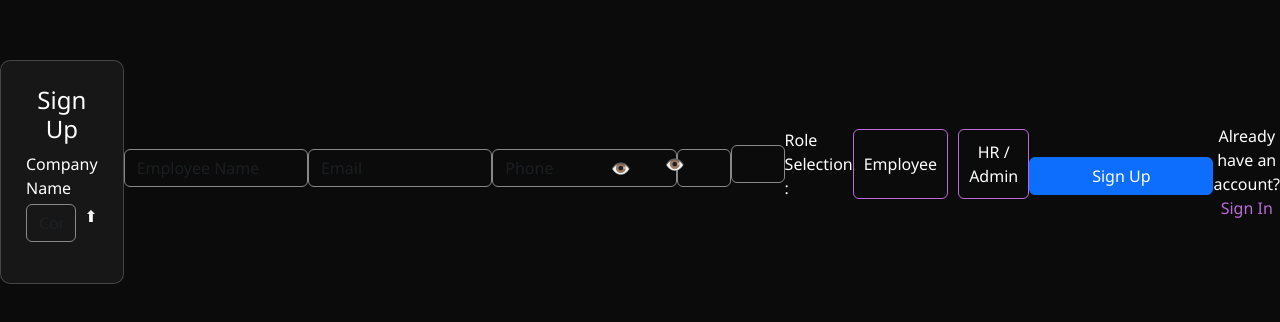
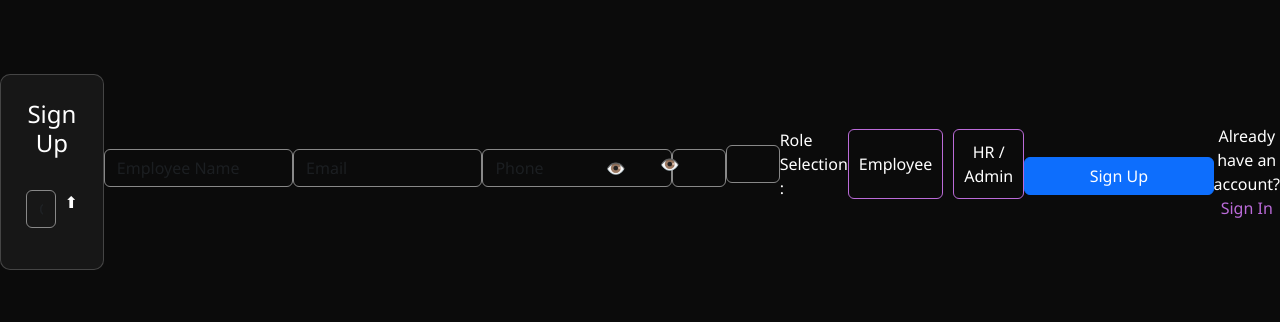
Before and after one commit to Dhyana2411/Odoo-Hackathon-, a plain HTML site: page my frontend/sign up.html in a window 1280 px wide. Shown: the part 228-550 px from the top of the page. Drawn offline with nearby package versions, Linux system fonts and the light colour scheme; files that its build step writes are made by us from their sources; files whose address does not match are found by name.

Commit message:
Fix HTML structure and remove duplicate elements

```diff
--- a/my frontend/sign up.html
+++ b/my frontend/sign up.html
@@ -11,7 +11,7 @@
   <div class="auth-box large">
     <h4 class="text-center">Sign Up</h4>
 
-    <label class="mb-1">Company Name</label>
+    <label class="mb-1"></label>
     <div class="d-flex gap-2 mb-3">
       <input id="company" class="form-control" placeholder="Company Name">
       <label class="upload-icon">
```
